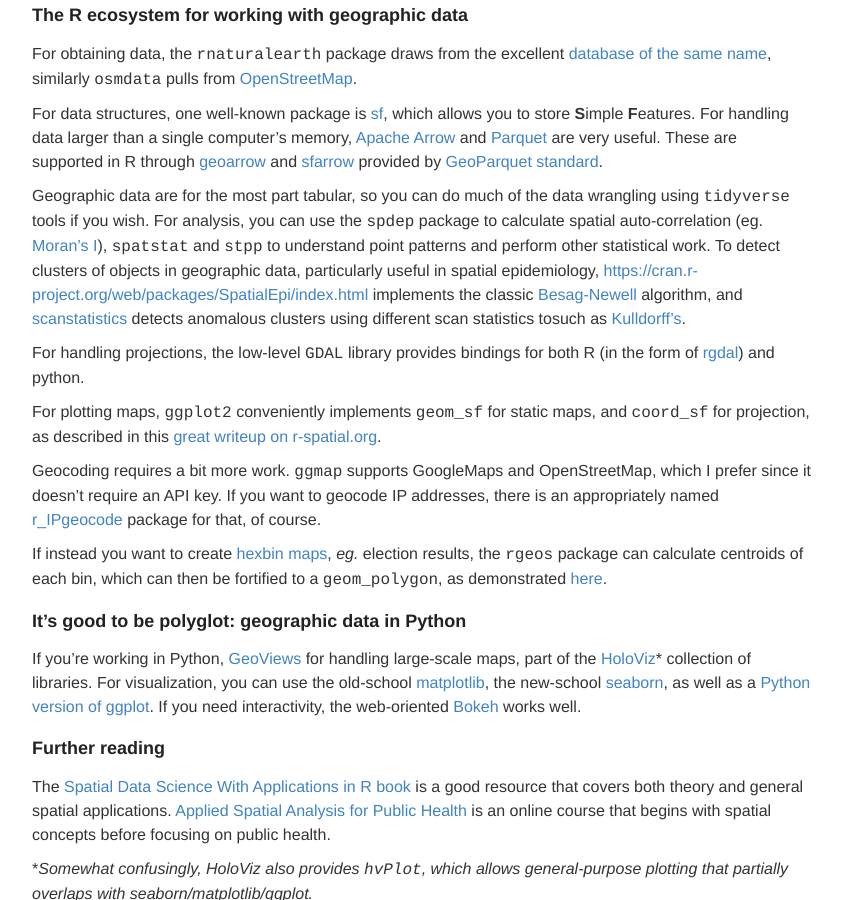
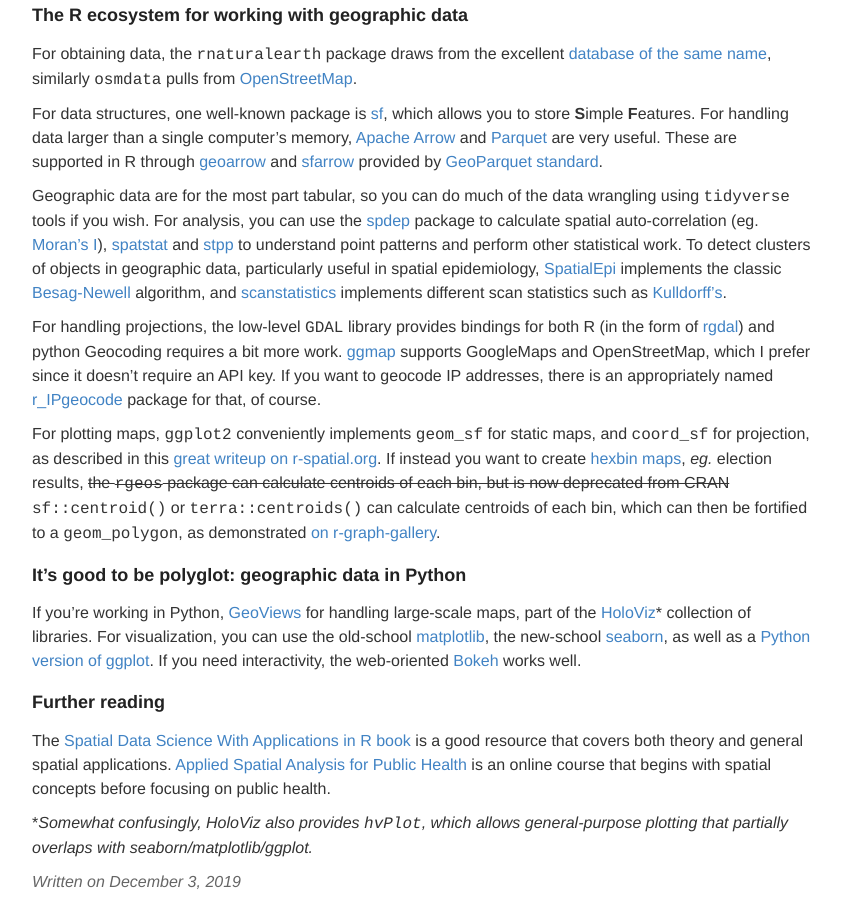
Before and after one commit to ptvan/ptvan.github.io, a Jekyll site: the page built from _posts/2019-12-03-analyzing-geographic-data.md, in a window 1280 px wide and 900 px high, scrolled down 568 px. Shown: the whole window, without its empty margins (218-1060 px from the left). Built offline with Jekyll 4.4.1, drawn with Linux system fonts in a browser that asks for light colours.

Commit message:
updated links and text for centroids section

````diff
--- a/_posts/2019-12-03-analyzing-geographic-data.md
+++ b/_posts/2019-12-03-analyzing-geographic-data.md
@@ -15,15 +15,11 @@
 
 For data structures, one well-known package is [sf](https://r-spatial.github.io/sf/), which allows you to store **S**imple **F**eatures. For handling data larger than a single computer's memory, [Apache Arrow](https://arrow.apache.org/) and [Parquet](https://parquet.apache.org/) are very useful. These are supported in R through [geoarrow](https://github.com/geoarrow/geoarrow-r) and  [sfarrow](https://wcjochem.github.io/sfarrow/index.html) provided by [GeoParquet standard](https://geoparquet.org/).
 
-Geographic data are for the most part tabular, so you can do much of the data wrangling using `tidyverse` tools if you wish. For analysis, you can use the `spdep` package to calculate spatial auto-correlation (eg. [Moran's I](https://en.wikipedia.org/wiki/Moran%27s_I)), `spatstat` and `stpp` to understand point patterns and perform other statistical work. To detect clusters of objects in geographic data, particularly useful in spatial epidemiology, [https://cran.r-project.org/web/packages/SpatialEpi/index.html](SpatialEpi) implements the classic [Besag-Newell](https://www.jstor.org/stable/2982708) algorithm, and [scanstatistics](https://cran.r-project.org/web/packages/scanstatistics/vignettes/introduction.html) detects anomalous clusters using different scan statistics tosuch as [Kulldorff's](https://www.tandfonline.com/doi/abs/10.1080/03610929708831995).
+Geographic data are for the most part tabular, so you can do much of the data wrangling using `tidyverse` tools if you wish. For analysis, you can use the [spdep](https://r-spatial.github.io/spdep/index.html) package to calculate spatial auto-correlation (eg. [Moran's I](https://en.wikipedia.org/wiki/Moran%27s_I)), [spatstat](https://spatstat.org/) and [stpp](https://cran.r-project.org/web/packages/stpp/index.html) to understand point patterns and perform other statistical work. To detect clusters of objects in geographic data, particularly useful in spatial epidemiology, [SpatialEpi](https://cran.r-project.org/web/packages/SpatialEpi/index.html) implements the classic [Besag-Newell](https://www.jstor.org/stable/2982708) algorithm, and [scanstatistics](https://cran.r-project.org/web/packages/scanstatistics/vignettes/introduction.html) implements different scan statistics such as [Kulldorff's](https://www.tandfonline.com/doi/abs/10.1080/03610929708831995).
 
-For handling projections, the low-level `GDAL` library provides bindings for both R (in the form of [rgdal](https://cran.r-project.org/web/packages/rgdal/index.html)) and python.
+For handling projections, the low-level `GDAL` library provides bindings for both R (in the form of [rgdal](https://cran.r-project.org/web/packages/rgdal/index.html)) and python Geocoding requires a bit more work. [ggmap](https://github.com/dkahle/ggmap) supports GoogleMaps and OpenStreetMap, which I prefer since it doesn't require an API key. If you want to geocode IP addresses, there is an appropriately named [r_IPgeocode](https://github.com/cengel/r_IPgeocode) package for that, of course.
 
-For plotting maps, `ggplot2` conveniently implements `geom_sf` for static maps, and `coord_sf` for projection, as described in this [great writeup on r-spatial.org](https://www.r-spatial.org/r/2018/10/25/ggplot2-sf.html).
-
-Geocoding requires a bit more work. `ggmap` supports GoogleMaps and OpenStreetMap, which I prefer since it doesn't require an API key. If you want to geocode IP addresses, there is an appropriately named [r_IPgeocode](https://github.com/cengel/r_IPgeocode) package for that, of course.
-
-If instead you want to create [hexbin maps](https://www.data-to-viz.com/graph/hexbinmap.html), _eg._ election results, the `rgeos` package can calculate centroids of each bin, which can then be fortified to a ```geom_polygon```, as demonstrated [here](https://www.r-graph-gallery.com/328-hexbin-map-of-the-usa.html).
+For plotting maps, `ggplot2` conveniently implements `geom_sf` for static maps, and `coord_sf` for projection, as described in this [great writeup on r-spatial.org](https://www.r-spatial.org/r/2018/10/25/ggplot2-sf.html). If instead you want to create [hexbin maps](https://www.data-to-viz.com/graph/hexbinmap.html), _eg._ election results, ~~the `rgeos` package can calculate centroids of each bin, but is now deprecated from CRAN~~ `sf::centroid()` or `terra::centroids()` can calculate centroids of each bin, which can then be fortified to a ```geom_polygon```, as demonstrated [on r-graph-gallery](https://www.r-graph-gallery.com/328-hexbin-map-of-the-usa.html).
 
 ### It's good to be polyglot: geographic data in Python
 
````
